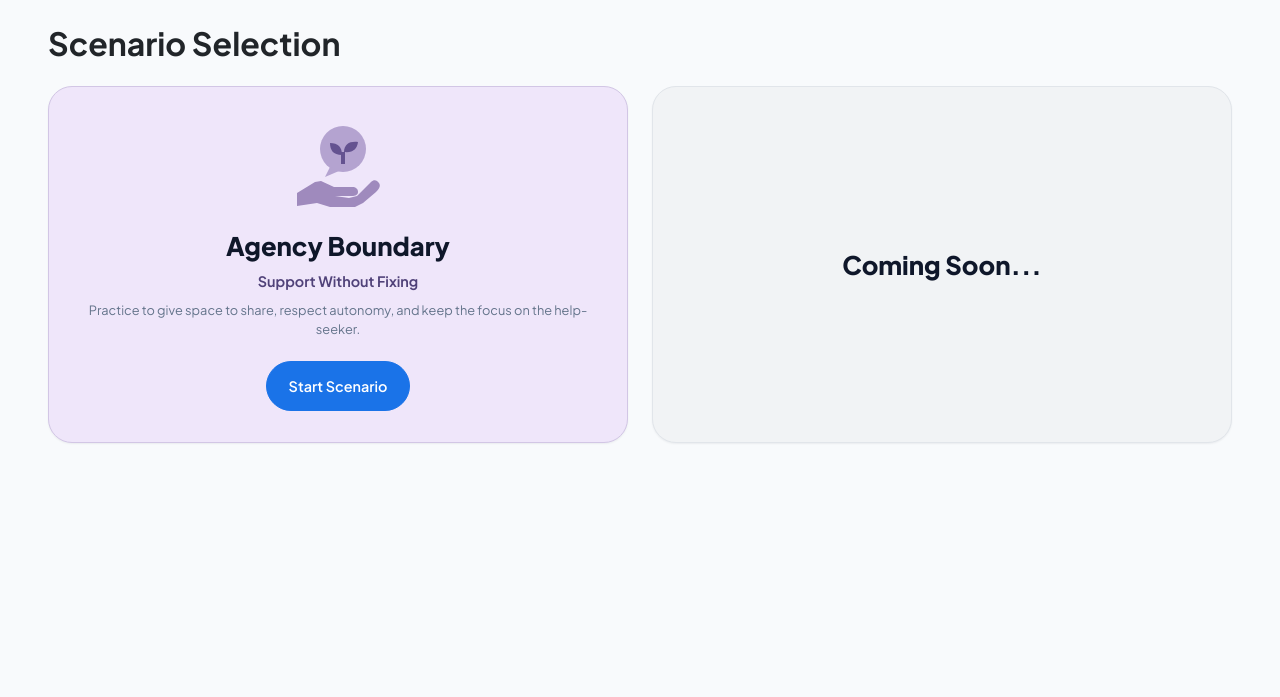
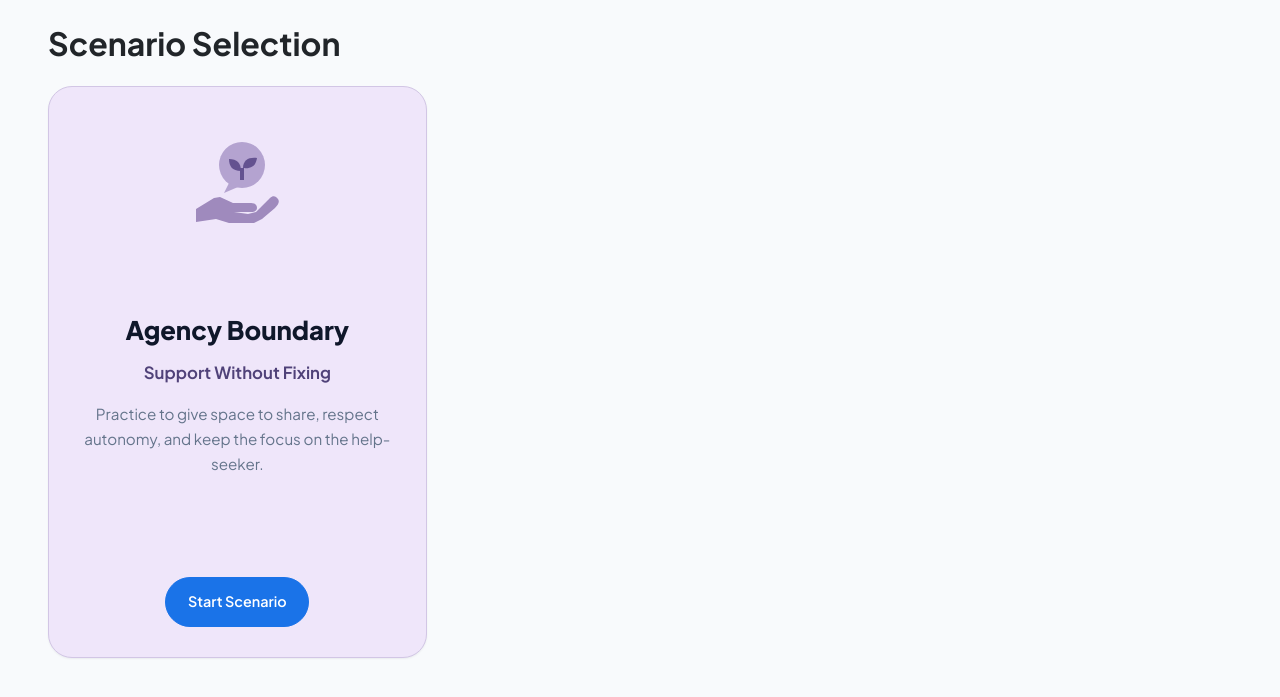
Before and after one commit to romyfish/PeerTrain, a Django app: page /scenarios/ in a window 1280 px wide. Shown: the part 68-765 px from the top of the page. Run offline with Django 5.2, Linux system fonts and the light colour scheme; a user stored in the database is signed in; tables that the repository leaves empty hold one stand-in row (values such as "Sample post"); some libraries are stand-ins or nearby versions.

Commit message:
Update scenario page UI

```diff
--- a/static/css/minimal.css
+++ b/static/css/minimal.css
@@ -1259,10 +1259,10 @@ body.peertrain-body {
 
 .peertrain-scenario-guidance {
   max-width: 34rem;
-  margin: 0.6rem 0 0;
+  margin: 1rem 0 0;
   color: var(--peertrain-text-muted);
-  font-size: 0.8rem;
-  line-height: 1.5;
+  font-size: 0.95rem;
+  line-height: 1.65;
 }
 
 .peertrain-history-message-bubble,
--- a/static/css/theme.css
+++ b/static/css/theme.css
@@ -1184,6 +1184,8 @@ body.peertrain-body {
   display: flex;
   flex-direction: column;
   align-items: center;
+  justify-content: space-between;
+  gap: clamp(0.75rem, 2vh, 1.5rem);
   background: var(--scenario-surface);
   border-color: var(--scenario-border);
   border-radius: 1.5rem;
@@ -1196,6 +1198,16 @@ body.peertrain-body {
   border-color: var(--scenario-accent);
   box-shadow: 0 12px 30px rgba(15, 23, 42, 0.1);
   transform: translateY(-2px);
+}
+
+@media (min-width: 992px) {
+  .peertrain-card.scenario-card {
+    min-height: max(21.5rem, calc(100svh - var(--peertrain-topbar-height, 68px) - 10rem));
+  }
+
+  .peertrain-scenario-visual {
+    transform: translateY(clamp(0.5rem, 2vh, 1.25rem));
+  }
 }
 
 .peertrain-card.scenario-card.scenario-theme-emotional {
@@ -1229,7 +1241,8 @@ body.peertrain-body {
 .peertrain-scenario-visual {
   width: clamp(6rem, 7vw, 7rem);
   height: clamp(6rem, 7vw, 7rem);
-  margin: 0 auto 1rem;
+  margin: 0 auto;
+  flex-shrink: 0;
   display: flex;
   align-items: center;
   justify-content: center;
@@ -1253,18 +1266,18 @@ body.peertrain-body {
 
 .peertrain-scenario-context {
   max-width: 34rem;
-  margin: 0.55rem 0 0;
+  margin: 0.85rem 0 0;
   color: color-mix(in srgb, var(--scenario-accent) 76%, var(--peertrain-text));
-  font-size: 0.9rem;
+  font-size: 1.05rem;
   font-weight: 650;
-  line-height: 1.4;
+  line-height: 1.5;
   text-wrap: pretty;
 }
 
 .peertrain-scenario-form {
   width: auto;
-  margin-top: auto;
-  padding-top: 1.4rem;
+  margin-top: 0;
+  flex-shrink: 0;
 }
 
 .peertrain-scenario-start {
--- a/templates/base_app.html
+++ b/templates/base_app.html
@@ -9,8 +9,8 @@
   <link href="{% static 'vendor/plus-jakarta-sans/plus-jakarta-sans.css' %}?v=20260730-1" rel="stylesheet">
   <link href="{% static 'vendor/bootstrap/bootstrap.min.css' %}?v=5.3.7" rel="stylesheet">
   <link href="{% static 'vendor/bootstrap-icons/bootstrap-icons.min.css' %}?v=1.13.1" rel="stylesheet">
-  <link href="{% static 'css/theme.css' %}?v=20261028-3" rel="stylesheet">
-  <link href="{% static 'css/minimal.css' %}?v=20261027-3" rel="stylesheet">
+  <link href="{% static 'css/theme.css' %}?v=20261109-3" rel="stylesheet">
+  <link href="{% static 'css/minimal.css' %}?v=20261109-1" rel="stylesheet">
   {% block extra_head %}{% endblock %}
 </head>
 <body class="peertrain-body {% block body_class %}{% endblock %}">
--- a/templates/trainee/scenarios.html
+++ b/templates/trainee/scenarios.html
@@ -10,16 +10,18 @@
 
 <div class="row g-4 peertrain-scenario-grid">
   {% for card in cards %}
-    <div class="col-md-6">
+    <div class="col-md-6 col-lg-4">
       <article class="peertrain-card h-100 scenario-card {{ card.meta.theme_class|default:'scenario-theme-default' }}" aria-labelledby="scenario-title-{{ card.scenario.id }}">
         {% if card.meta.icon_asset %}
           <div class="peertrain-scenario-visual" aria-hidden="true">
             <img src="{% static card.meta.icon_asset %}" alt="" class="peertrain-scenario-icon">
           </div>
         {% endif %}
-        <h2 id="scenario-title-{{ card.scenario.id }}" class="peertrain-scenario-title">{{ card.meta.canonical_name }}</h2>
-        <p class="peertrain-scenario-context">{{ card.meta.practice_context }}</p>
-        <p class="peertrain-scenario-guidance">{{ card.meta.description }}</p>
+        <div class="peertrain-scenario-copy">
+          <h2 id="scenario-title-{{ card.scenario.id }}" class="peertrain-scenario-title">{{ card.meta.canonical_name }}</h2>
+          <p class="peertrain-scenario-context">{{ card.meta.practice_context }}</p>
+          <p class="peertrain-scenario-guidance">{{ card.meta.description }}</p>
+        </div>
         <form method="post" class="peertrain-scenario-form">
           {% csrf_token %}
           <input type="hidden" name="scenario_id" value="{{ card.scenario.id }}">
@@ -28,10 +30,5 @@
       </article>
     </div>
   {% endfor %}
-  <div class="col-md-6">
-    <article class="peertrain-card h-100 scenario-card scenario-theme-default peertrain-coming-soon">
-      <h2 class="peertrain-scenario-title">Coming Soon...</h2>
-    </article>
-  </div>
 </div>
 {% endblock %}
--- a/training/tests.py
+++ b/training/tests.py
@@ -1474,15 +1474,15 @@ class PageSmokeTests(TestCase):
             ),
         )
 
-    def test_scenario_selection_renders_four_themed_cards_without_detail_metadata(self):
+    def test_scenario_selection_renders_three_themed_cards_without_detail_metadata(self):
         self.client.force_login(self.trainee)
 
         response = self.client.get(reverse("scenarios"))
 
         self.assertEqual(response.status_code, 200)
-        self.assertContains(response, 'class="peertrain-card h-100 scenario-card', count=4)
+        self.assertContains(response, 'class="peertrain-card h-100 scenario-card', count=3)
         self.assertContains(response, "Start Scenario", count=3)
-        self.assertContains(response, "Coming Soon...")
+        self.assertNotContains(response, "Coming Soon")
         self.assertNotContains(response, "Learning objectives")
         self.assertNotContains(response, 'class="bi bi-clock"', html=False)
         self.assertNotContains(response, "bi-list-check")
```
Also changed, not shown: training/tests_browser_update.py (+35 -0 lines), README.md.
